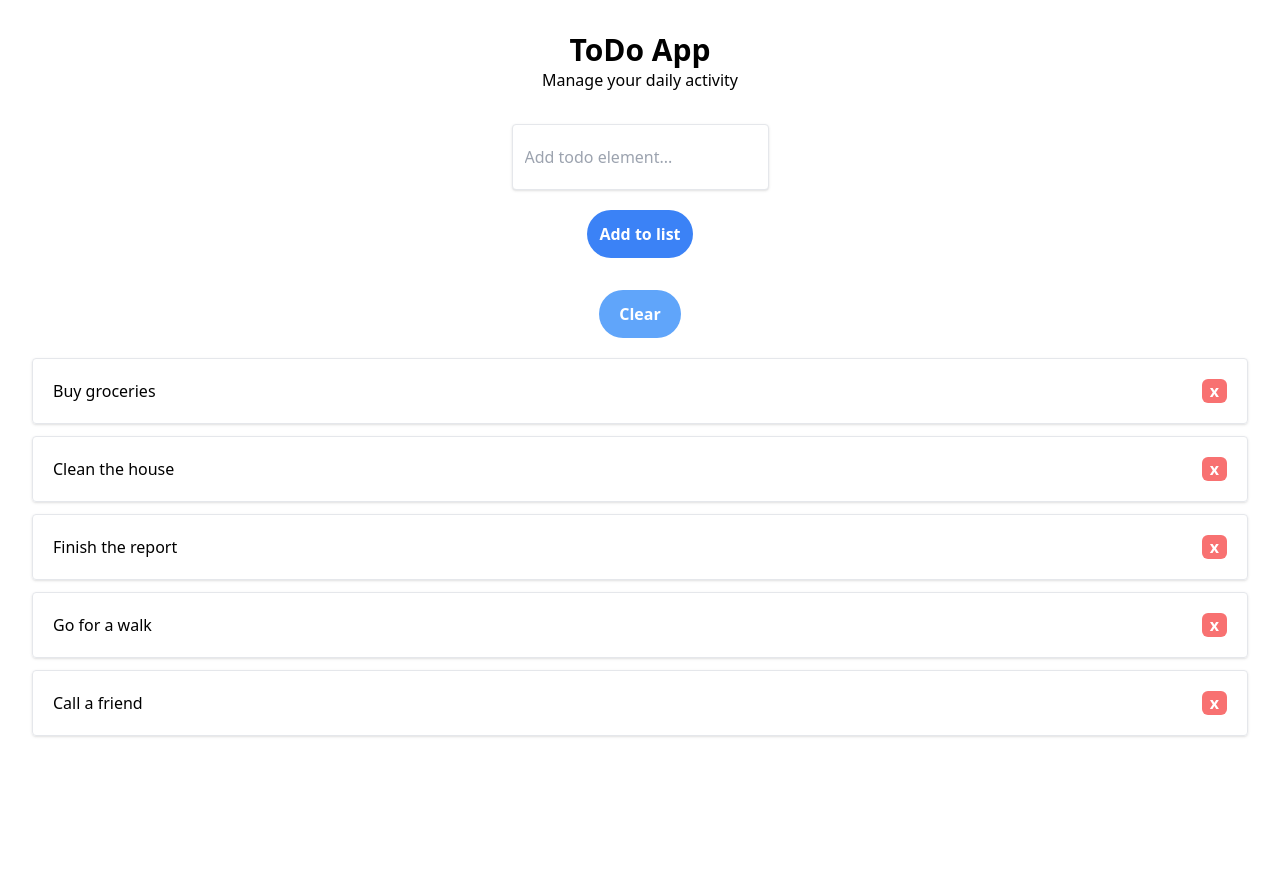
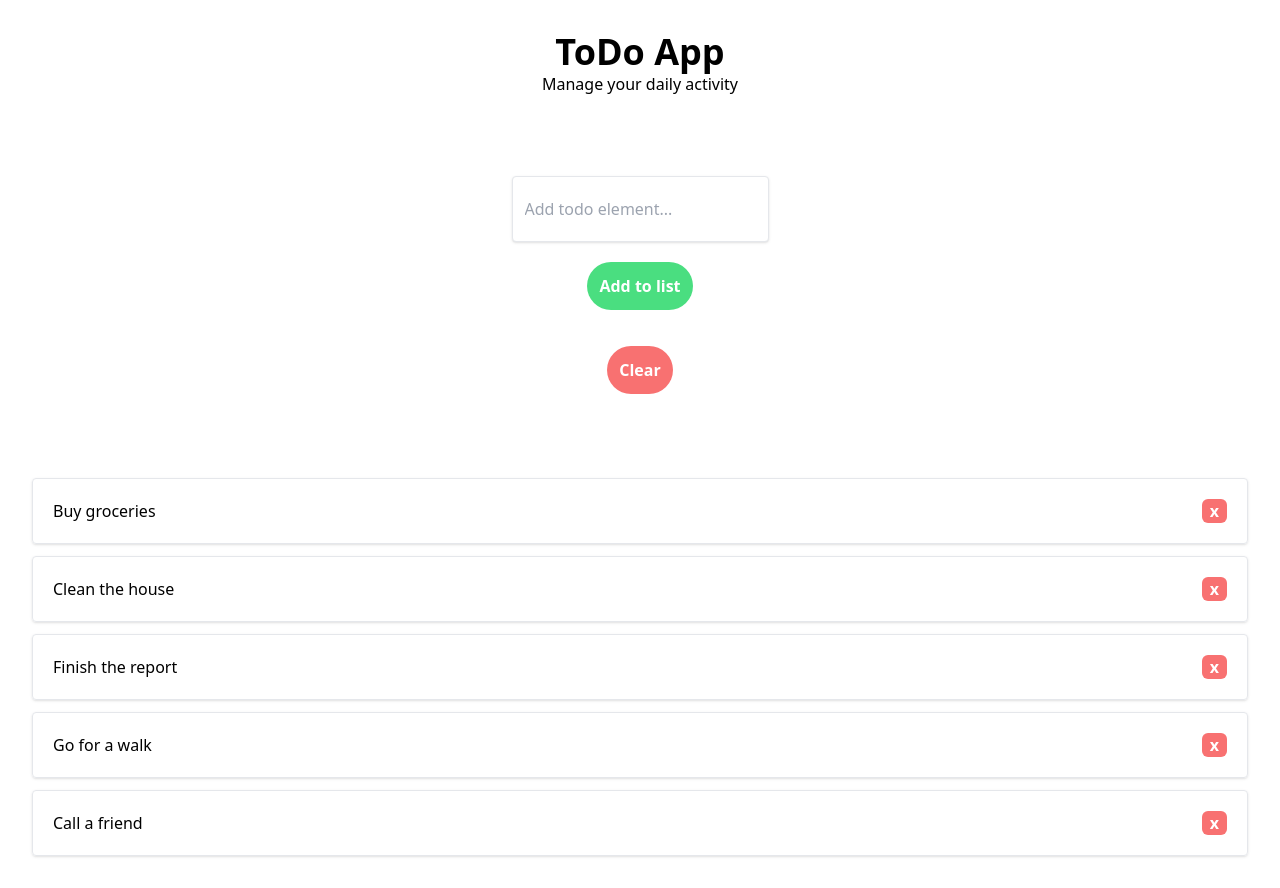
Before and after one commit to Fekete-Balazs710/ToDo, a Vue app: page / in a window 1280 px wide. Before the commit the page ends 800 px from the top, so only its background shows below. Built offline with nearby package versions, Linux system fonts and the light colour scheme.

Commit message:
Extended the basic app and split it into components
- Modified App.vue component: it is now controlling the child components

- Added TodoHeader.vue component

- Added TodoForm.vue component

- Added TodoDisplay.vue component

- Added TodoListElement.vue component

- Added TodoButton.vue component

```diff
--- a/src/App.vue
+++ b/src/App.vue
@@ -1,15 +1,62 @@
 <template>
-  <TodoList />
+  <div>
+    <TodoHeader />
+
+    <TodoForm :todos="todos" @clearTodo="clearTodo" @addTodo="addTodo"
+            :inputValue="inputValue"/>
+
+    <TodoDisplay :todos="todos" @deleteTodo="removeTodo"/>
+  </div>
+
 </template>
 
 <script setup lang="ts">
 
-import TodoList from './components/TodoList.vue';
+import TodoHeader from './components/TodoHeader.vue';
+import TodoForm from './components/TodoForm.vue';
+import TodoDisplay from './components/TodoDisplay.vue';
+
+import { ref } from 'vue';
 
 
+// Array of numbers and strings for the todo list elements
+const todos = ref<{ id: number; text: string }[]>([
+  { id: 1, text: 'Buy groceries' },
+  { id: 2, text: 'Clean the house' },
+  { id: 3, text: 'Finish the report' },
+  { id: 4, text: 'Go for a walk' },
+  { id: 5, text: 'Call a friend' },
+]);
+
+const inputValue = "";
+
+//Add function to add elements to existing array of todos
+function addTodo(inputValue: string) {
+    if (inputValue) {
+
+      //define the largest id in the todos array
+      const maxId = Math.max(...todos.value.map((todo: { id: number; text: string }) => todo.id));
+
+      //add new todo element to list, position: maxId + 1
+      const newTodo = { id: maxId + 1, text: inputValue};
+
+      todos.value.push(newTodo);
+    }
+  }
+
+//Delete function to remove elements from todos array
+function removeTodo(todoId: number) {
+  const index = todos.value.findIndex(todo => todo.id === todoId);
+  if (index !== -1) {
+    todos.value.splice(index, 1);
+
+    // Updating the todos array to trigger reactivity
+    todos.value = todos.value.slice();
+  }
+}
+
+function clearTodo() {
+    todos.value = [];
+}
 
 </script>
-
-<style scoped>
-
-</style>
--- /dev/null
+++ b/src/components/TodoButton.vue
@@ -0,0 +1,14 @@
+<template>
+    <button
+        class="mt-5 p-3 btn btn-blue text-white font-bold rounded-full"
+        :class="{'bg-green-400 hover:bg-green-500 ': props.color == 'green',
+                 'bg-red-400 hover:bg-red-500': props.color == 'red'}">
+        {{ buttonTitle }}
+    </button>
+</template>
+
+<script setup lang="ts">
+
+const props = defineProps(['buttonTitle', 'color']);
+
+</script>
--- /dev/null
+++ b/src/components/TodoDisplay.vue
@@ -0,0 +1,30 @@
+<template>
+    <div class="container mx-auto text-center p-8">
+
+    <ul class="mt-5">
+        <li v-for="todo in props.todos" :key="todo.id">
+            <TodoListElement
+                :todoTitle="todo.text"
+                :todoId="todo.id"
+                @deleteTodo="removeTodo"
+            />
+        </li>
+    </ul>
+    </div>
+</template>
+
+<script setup lang="ts">
+
+import TodoListElement from './TodoListElement.vue';
+
+//Receive data from parent component
+const props = defineProps(['todos']);
+
+//Add emit to modify data in parent component
+const emit = defineEmits(['deleteTodo'])
+
+function removeTodo(todoId: number) {
+    emit('deleteTodo', todoId);
+}
+
+</script>
--- /dev/null
+++ b/src/components/TodoForm.vue
@@ -0,0 +1,45 @@
+<template>
+    <div class="container mx-auto text-center p-8">
+      <form class="my-4" @submit.prevent="addTodo()">
+        <input type="text"
+               placeholder="Add todo element..."
+               class="p-5 shadow border rounded px-3"
+               v-model="inputValue"
+               required/>
+        <br>
+        <TodoButton
+          :button-title="'Add to list'"
+          :color="'green'"
+          type="submit">
+        </TodoButton>
+      </form>
+
+      <TodoButton
+        :button-title="'Clear'"
+        :color="'red'"
+        @click="clearTodo">
+      </TodoButton>
+    </div>
+  </template>
+
+<script setup lang="ts">
+  import TodoButton from './TodoButton.vue';
+  import { ref } from 'vue';
+
+  //Add emit to modify data in parent component
+  const emit = defineEmits(['clearTodo', 'addTodo'])
+
+  let inputValue = ref('');
+
+  //Add function to add elements to existing array of todos
+  function addTodo() {
+    emit('addTodo', inputValue.value);
+    inputValue.value = "";
+  }
+
+  //Clear function to remove all elements from todos array
+function clearTodo() {
+    emit('clearTodo');
+}
+
+</script>
--- /dev/null
+++ b/src/components/TodoHeader.vue
@@ -0,0 +1,10 @@
+<template>
+    <div class="container mx-auto text-center p-8">
+        <h1 class="text-4xl font-bold">ToDo App</h1>
+        <p>Manage your daily activity</p>
+    </div>
+</template>
+
+<script setup lang="ts">
+
+</script>
--- a/src/components/TodoList.vue
+++ /dev/null
@@ -1,74 +0,0 @@
-<template>
-  <div class="container mx-auto text-center p-8">
-    <h1 class="text-3xl font-bold">ToDo App</h1>
-    <p>Manage your daily activity</p>
-    <form class="my-8" @submit.prevent="addTodo()">
-        <input type="text"
-               placeholder="Add todo element..."
-               class="p-5 shadow border rounded px-3"
-               v-model="inputValue"
-               required/>
-        <br>
-        <button type="submit" class="mt-5 bg-blue-500 hover:bg-blue-700 p-3 btn btn-blue text-white font-bold rounded-full">Add to list</button>
-    </form>
-
-    <button class="bg-blue-400 hover:bg-blue-500 py-3 px-5 btn btn-blue text-white font-bold rounded-full" @click="clearTodo()">Clear</button>
-
-    <ul class="mt-5">
-        <li v-for="todo in todos" :key="todo.id" class="p-5 shadow border rounded mt-3 flex justify-between">
-            {{ todo.text }}
-            <button
-                class="btn bg-red-400 hover:bg-red-600 px-2 text-white font-bold rounded-md"
-                @click="removeTodo(todo.id)"
-            >x</button>
-        </li>
-    </ul>
-  </div>
-</template>
-
-<script setup lang="ts">
-import { ref } from 'vue';
-
-// Array of numbers and strings for the todo list elements
-let todos = ref<{ id: number; text: string }[]>([
-  { id: 1, text: 'Buy groceries' },
-  { id: 2, text: 'Clean the house' },
-  { id: 3, text: 'Finish the report' },
-  { id: 4, text: 'Go for a walk' },
-  { id: 5, text: 'Call a friend' },
-]);
-
-let inputValue = ref('');
-
-//Add function to add elements to existing array of todos
-function addTodo() {
-  if (inputValue.value) {
-
-    //define the largest id in the todos array
-    const maxId = Math.max(...todos.value.map(todo => todo.id));
-
-    //add new todo element to list, position: maxId + 1
-    const newTodo = { id: maxId + 1, text: inputValue.value};
-
-    todos.value.push(newTodo);
-    inputValue.value = ''; // Clear the input field
-  }
-}
-
-//Delete function to remove elements from todos array
-function removeTodo(todoId: number) {
-  const index = todos.value.findIndex(todo => todo.id === todoId);
-  if (index !== -1) {
-    todos.value.splice(index, 1);
-
-    // Updating the todos array to trigger reactivity
-    todos.value = todos.value.slice();
-  }
-}
-
-//Clear function to remove all elements from todos array
-function clearTodo() {
-    todos.value = [];
-}
-
-</script>
--- /dev/null
+++ b/src/components/TodoListElement.vue
@@ -0,0 +1,23 @@
+<template>
+    <div class="p-5 shadow border rounded mt-3 flex justify-between">
+        <p>{{ props.todoTitle }}</p>
+        <button
+            class="btn bg-red-400 hover:bg-red-600 px-2 text-white font-bold rounded-md"
+            @click="removeTodo(todoId)"
+        >x</button>
+    </div>
+</template>
+
+<script setup lang="ts">
+
+//Receive data from parent component
+const props = defineProps(['todoTitle', 'todoId']);
+
+//Add emit to modify data in parent component
+const emit = defineEmits(['deleteTodo'])
+
+function removeTodo(todoId: number) {
+    emit('deleteTodo', todoId);
+}
+
+</script>
```
